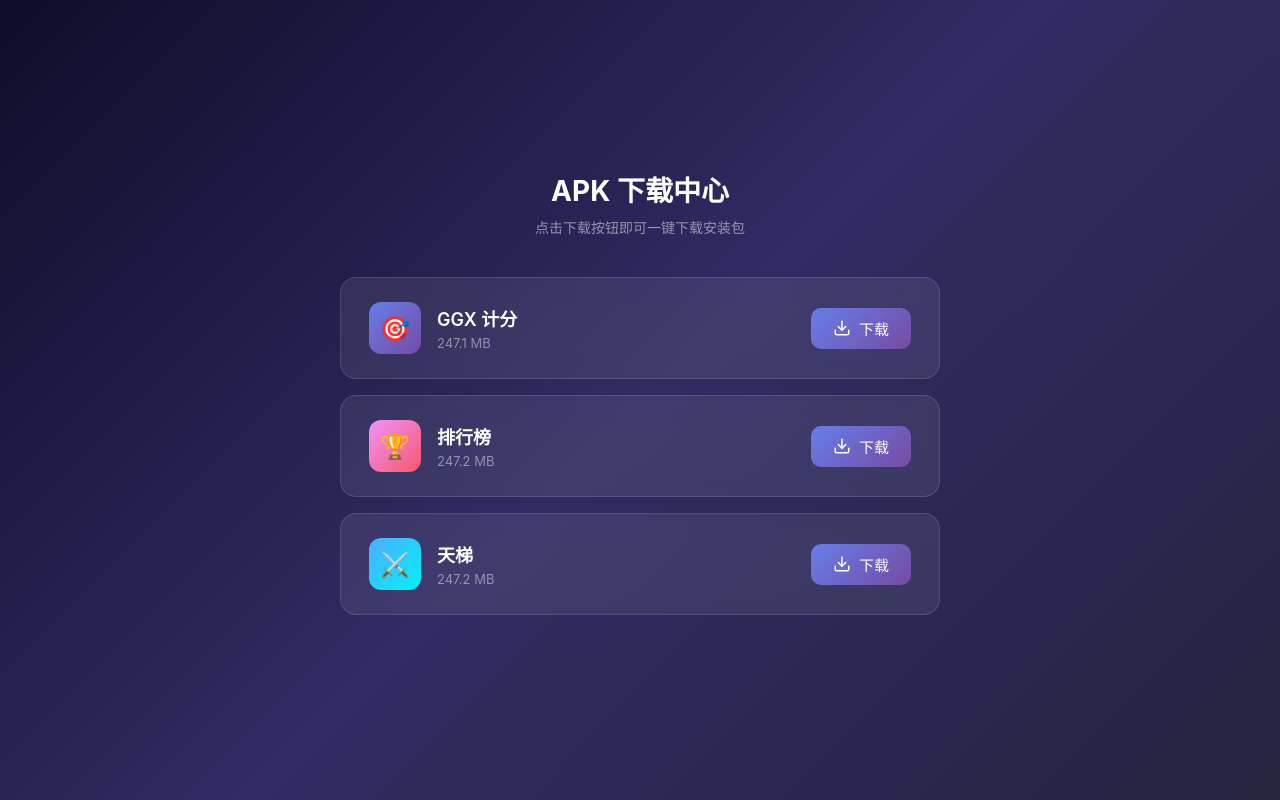
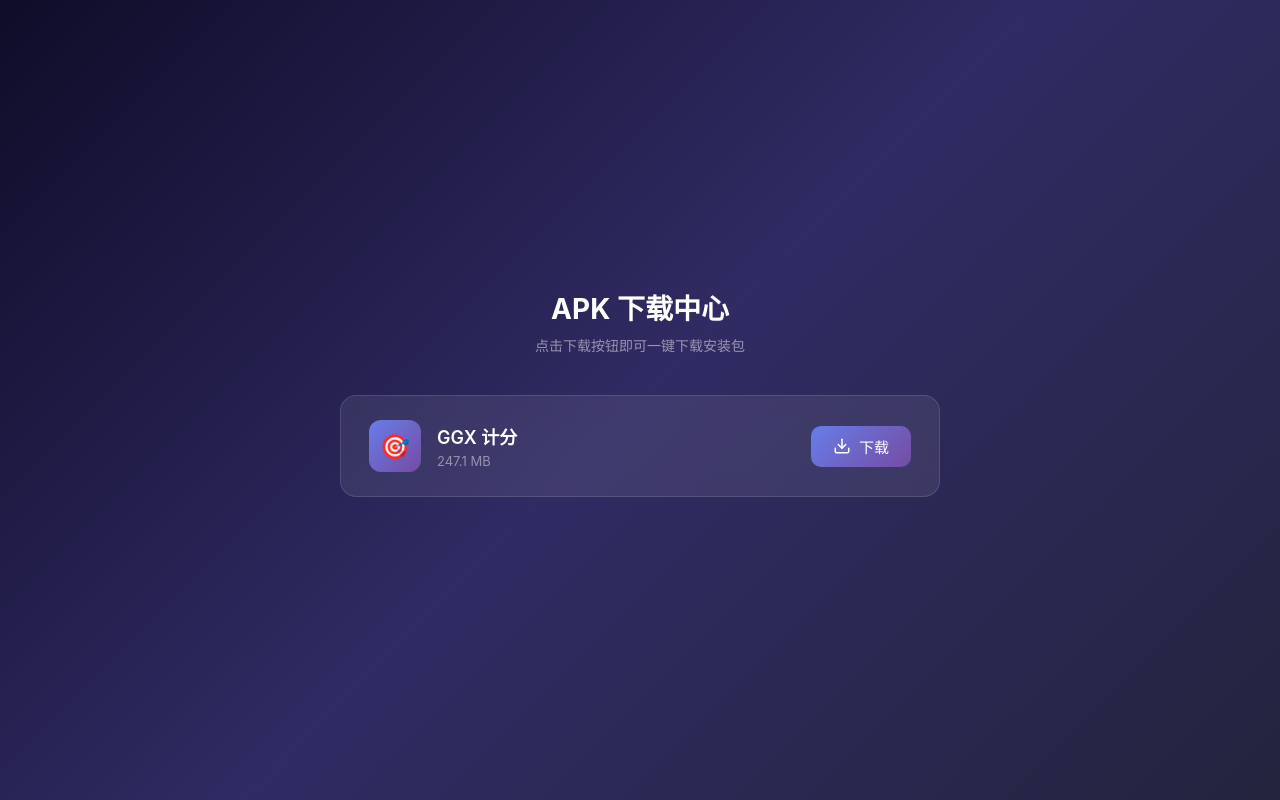
Before and after one commit to luming600/ggx-apk-download, a plain HTML site: page index.html in a window 1280 px wide. Drawn offline with Linux system fonts and the light colour scheme.

Commit message:
keep only ggx jifen app

```diff
--- a/index.html
+++ b/index.html
@@ -61,10 +61,8 @@
             justify-content: center;
             font-size: 24px;
             flex-shrink: 0;
+            background: linear-gradient(135deg, #667eea, #764ba2);
         }
-        .icon-1 { background: linear-gradient(135deg, #667eea, #764ba2); }
-        .icon-2 { background: linear-gradient(135deg, #f093fb, #f5576c); }
-        .icon-3 { background: linear-gradient(135deg, #4facfe, #00f2fe); }
         .app-name {
             color: #fff;
             font-size: 18px;
@@ -110,7 +108,7 @@
 
         <div class="card">
             <div class="app-info">
-                <div class="app-icon icon-1">&#x1f3af;</div>
+                <div class="app-icon">&#x1f3af;</div>
                 <div>
                     <div class="app-name">GGX 计分</div>
                     <div class="app-size">247.1 MB</div>
@@ -121,34 +119,6 @@
                 下载
             </a>
         </div>
-
-        <div class="card">
-            <div class="app-info">
-                <div class="app-icon icon-2">&#x1f3c6;</div>
-                <div>
-                    <div class="app-name">排行榜</div>
-                    <div class="app-size">247.2 MB</div>
-                </div>
-            </div>
-            <a class="download-btn" href="https://github.com/luming600/ggx-apk-download/releases/download/v1.0/paihangbang.apk">
-                <svg viewBox="0 0 24 24" fill="none" stroke="currentColor" stroke-width="2" stroke-linecap="round" stroke-linejoin="round"><path d="M21 15v4a2 2 0 0 1-2 2H5a2 2 0 0 1-2-2v-4"/><polyline points="7 10 12 15 17 10"/><line x1="12" y1="15" x2="12" y2="3"/></svg>
-                下载
-            </a>
-        </div>
-
-        <div class="card">
-            <div class="app-info">
-                <div class="app-icon icon-3">&#x2694;&#xfe0f;</div>
-                <div>
-                    <div class="app-name">天梯</div>
-                    <div class="app-size">247.2 MB</div>
-                </div>
-            </div>
-            <a class="download-btn" href="https://github.com/luming600/ggx-apk-download/releases/download/v1.0/tianti.apk">
-                <svg viewBox="0 0 24 24" fill="none" stroke="currentColor" stroke-width="2" stroke-linecap="round" stroke-linejoin="round"><path d="M21 15v4a2 2 0 0 1-2 2H5a2 2 0 0 1-2-2v-4"/><polyline points="7 10 12 15 17 10"/><line x1="12" y1="15" x2="12" y2="3"/></svg>
-                下载
-            </a>
-        </div>
     </div>
 </body>
 </html>
```
